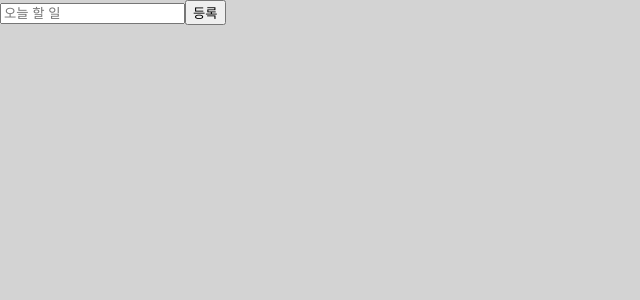
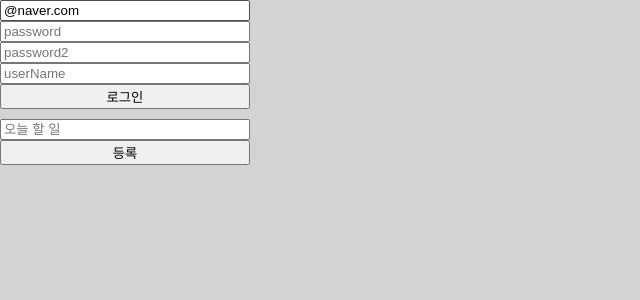
Before and after one commit to KoreaMoney/React-Recoil, a React (Create React App) app: page / in a window 1280 px wide. Shown: the top 300 px of the page, without its empty margins (0-640 px from the left). Built offline with nearby package versions, Linux system fonts and the light colour scheme.

Commit message:
feat : react-hook-form 학습 내용 개발완료

```diff
--- a/src/App.tsx
+++ b/src/App.tsx
@@ -1,6 +1,7 @@
 import React from "react";
 import { createGlobalStyle } from "styled-components";
 import TodoList from "./pages/TodoList";
+import Auth from "./pages/Auth";
 
 const GlobalStyle = createGlobalStyle`
 @import url('https://fonts.googleapis.com/css2?family=Source+Sans+Pro:wght@300;400&display=swap');
@@ -75,6 +76,7 @@ const App = () => {
   return (
     <>
       <GlobalStyle />
+      <Auth />
       <TodoList />
     </>
   );
--- /dev/null
+++ b/src/pages/Auth.tsx
@@ -0,0 +1,122 @@
+import { useState } from "react";
+import { useForm } from "react-hook-form";
+interface FormData {
+  email: string;
+  password: string;
+  password2: string;
+  userName: string;
+  errors: {
+    email: {
+      message: string;
+    };
+  };
+  extraError?: string;
+}
+/**
+ * React-hook-form
+ * 사용이유
+ * 1. 비제어 컴포넌트 방식으로 구현되어있기에 렌더링 이슈를 해결
+ * 2. props drilling 없이 사용할 수 있다
+ * 3. 데이터는 계속 동기화되며 분산되지 않아 데이터를 한 곳에서 관리 가능
+ *
+ * @author kimdowon
+ * @Date 23.09.21.
+ * @returns react hook form을 이용한 편리한 유효성 검사
+ */
+const Auth = () => {
+  // State
+  const [email, setEmail] = useState("");
+  const [password, setPassword] = useState("");
+  const [password2, setPassword2] = useState("");
+  const [userName, setUserName] = useState("");
+  // 유효성 검사
+  const {
+    register,
+    handleSubmit,
+    formState: { errors },
+    setError,
+  } = useForm<FormData>({
+    defaultValues: {
+      email: "@naver.com",
+    },
+  });
+  console.log(errors);
+  const onSubmit = (data: FormData) => {
+    if (data.password !== data.password2) {
+      setError(
+        "password2",
+        { message: "Password are not the same" },
+        { shouldFocus: true }
+      );
+    }
+    // setError("extraError", { message: "Server offline" });
+  };
+
+  return (
+    <div>
+      <form
+        onSubmit={handleSubmit(onSubmit)}
+        style={{
+          display: "flex",
+          flexDirection: "column",
+          width: "250px",
+        }}
+      >
+        <input
+          placeholder="email"
+          {...register("email", {
+            required: "Email is required",
+            pattern: {
+              value: /^[A-Za-z0-9._%+-]+@naver.com$/,
+              message: "오직 네이버 이메일만 가능합니다.",
+            },
+          })}
+        />
+        <span>{errors.email?.message}</span>
+        <input
+          placeholder="password"
+          {...register("password", {
+            required: "Password is required",
+            minLength: {
+              value: 4,
+              message: "비밀번호가 너무 짧습니다. 4글자 이상입니다.",
+            },
+            maxLength: 10,
+          })}
+        />
+        <span>{errors.password?.message}</span>
+        <input
+          placeholder="password2"
+          {...register("password2", {
+            required: "Password is required",
+            minLength: {
+              value: 4,
+              message: "비밀번호가 너무 짧습니다. 4글자 이상입니다.",
+            },
+            maxLength: 10,
+          })}
+        />
+        <span>{errors.password2?.message}</span>
+        <input
+          placeholder="userName"
+          {...register("userName", {
+            required: true,
+            minLength: 2,
+            maxLength: 10,
+            validate: {
+              noKorea: (value) =>
+                value.includes("korea") ? "no korea-Name allowed" : true,
+              noKim: (value) =>
+                value.includes("kim") ? "no kim-Name allowed" : true,
+            },
+          })}
+        />
+        <span>{errors.userName?.message}</span>
+        <button type="submit">로그인</button>
+        {/* <span>{errors.extraError?.message}</span> */}
+      </form>
+    </div>
+  );
+};
+
+export default Auth;
--- a/src/pages/TodoList.tsx
+++ b/src/pages/TodoList.tsx
@@ -1,6 +1,14 @@
 import React, { useState } from "react";
+import { useForm } from "react-hook-form";
 
 const TodoList = () => {
+  //유효성 검사
+  const {
+    register,
+    handleSubmit,
+    formState: { errors },
+  } = useForm();
+
   const [toDo, setToDo] = useState("");
 
   const onChangeTodoList = (e: React.FormEvent<HTMLInputElement>) => {
@@ -10,20 +18,27 @@ const TodoList = () => {
     setToDo(value);
   };
 
-  const onSubmit = (e: React.FormEvent<HTMLFormElement>) => {
-    e.preventDefault();
+  const onSubmit = (data: any) => {
     console.log(toDo);
   };
 
   return (
     <div>
-      <form onSubmit={onSubmit}>
+      <form
+        onSubmit={handleSubmit(onSubmit)}
+        style={{
+          display: "flex",
+          flexDirection: "column",
+          width: "250px",
+          marginTop: "10px",
+        }}
+      >
         <input
           value={toDo}
           placeholder="오늘 할 일"
           onChange={onChangeTodoList}
         />
-        <button>등록</button>
+        <button type="submit">등록</button>
       </form>
     </div>
   );
```
